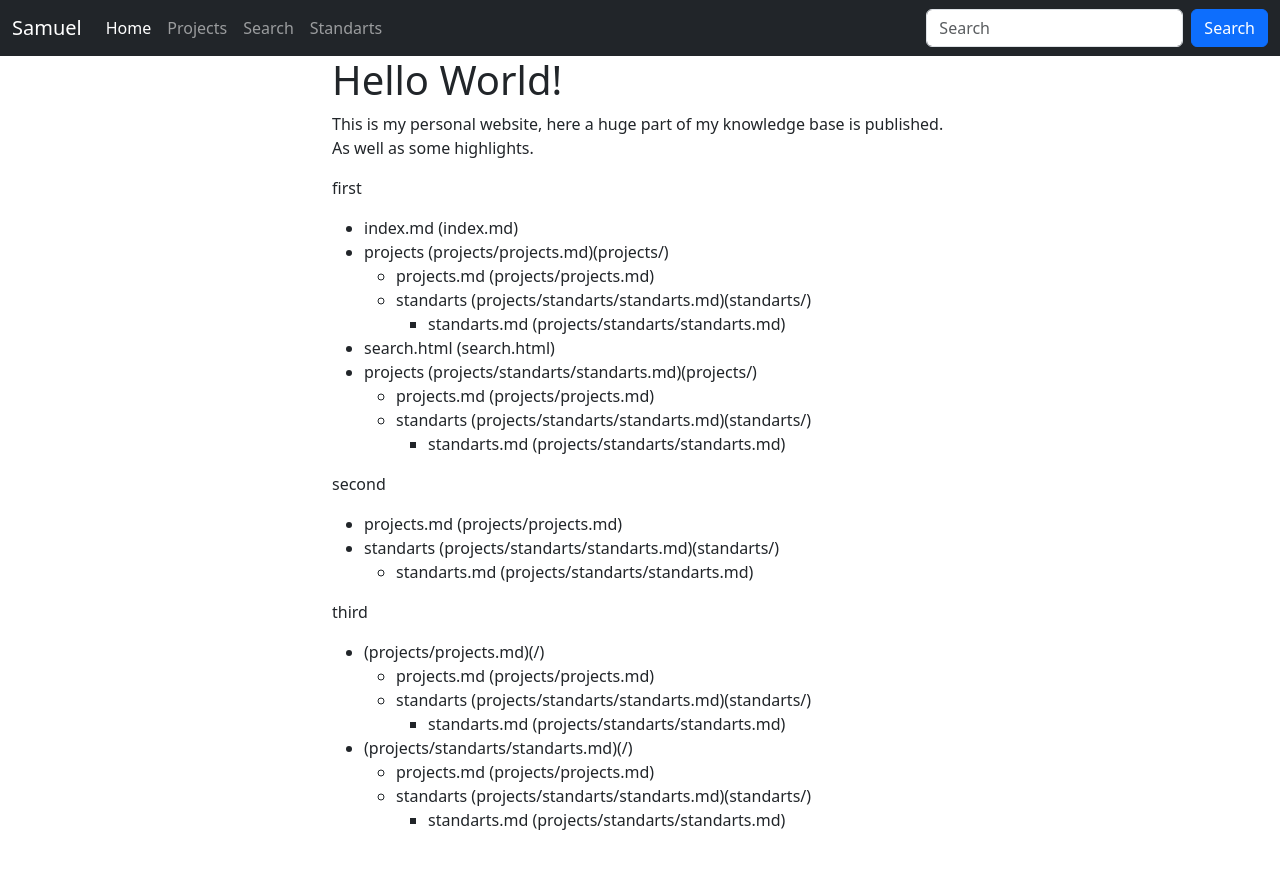
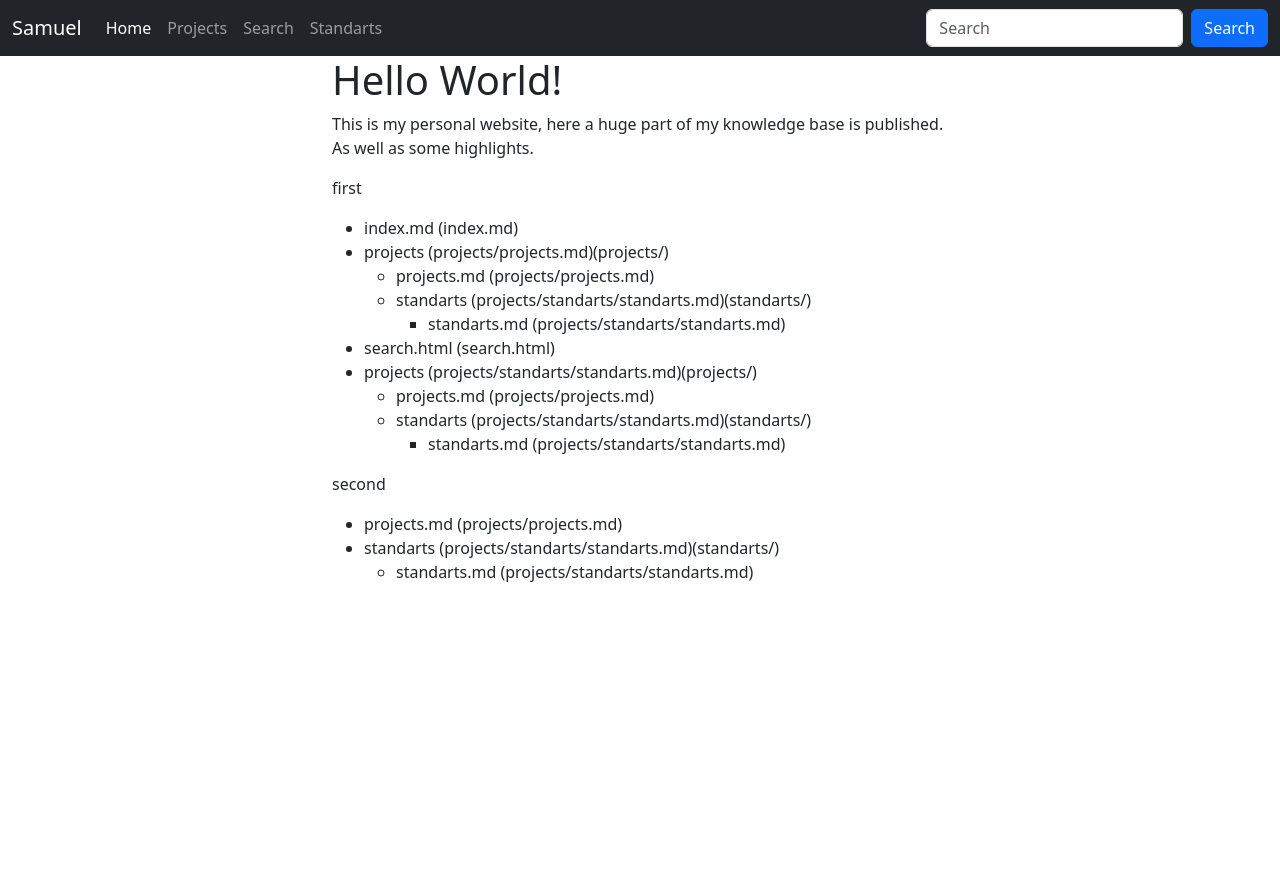
Before and after one commit to Soraxem/website-test, a Jekyll site: the page built from index.md, in a window 1280 px wide. Shown: the top 869 px of the page. Built offline with Jekyll 4.4.1, drawn with Linux system fonts in a browser that asks for light colours.

Commit message:
Update index.md

```diff
--- a/index.md
+++ b/index.md
@@ -11,5 +11,3 @@ This is my personal website, here a huge part of my knowledge base is published.
 {% include navigation.html paths=paths level="" %}
 <p>second</p>
 {% include navigation.html paths=paths level="projects/" %}
-<p>third</p>
-{% include navigation.html paths=paths level="projects" %}
```
